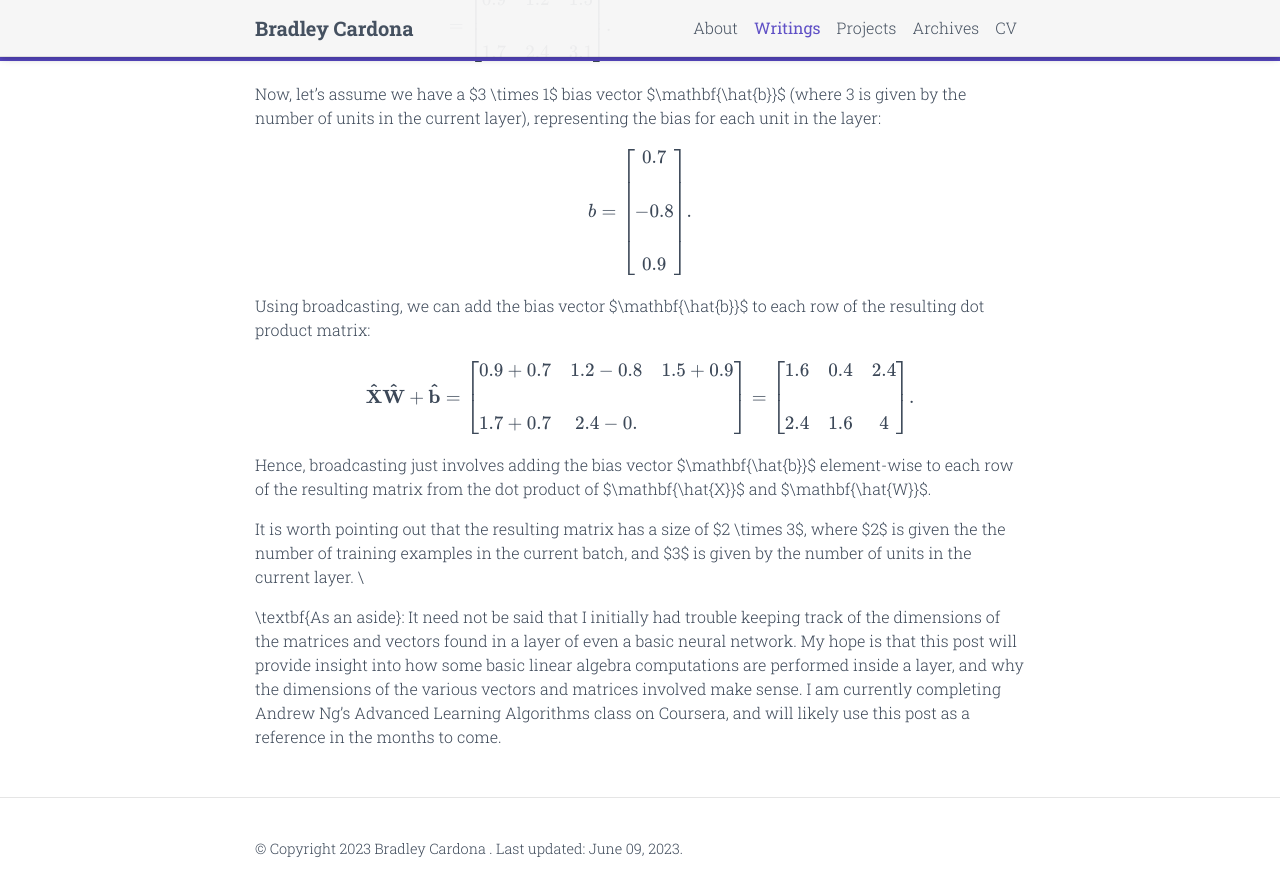
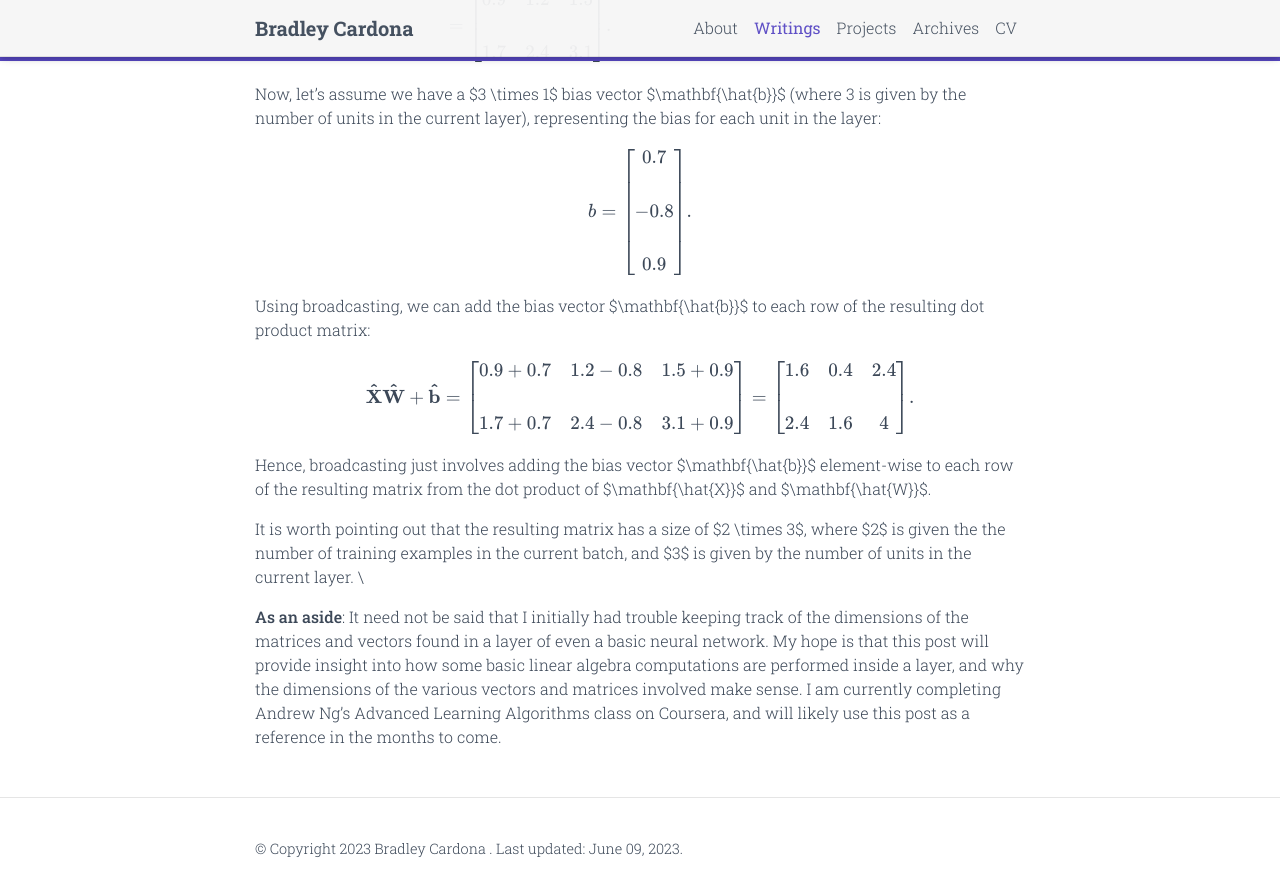
Before and after one commit to BMCARDONA/bmcardona.github.io, a Jekyll site: the page built from _posts/2023-06-09-vectors-and-matrices.md, in a window 1280 px wide and 900 px high, scrolled down 927 px. Shown: the top 896 px of the window. Built offline with Jekyll 4.4.1, drawn with Linux system fonts in a browser that asks for light colours; comment, search, counter and statistics services are not loaded; a style sheet for code colours, icons or effects is not loaded; some of the changed text lies outside the part shown.

Commit message:
fix typo, italics
Typo: Converted a hyphen to an underscore.

Italics: Used \textit{example} instead of **example**

```diff
--- a/_posts/2023-06-09-vectors-and-matrices.md
+++ b/_posts/2023-06-09-vectors-and-matrices.md
@@ -57,7 +57,7 @@ Using broadcasting, we can add the bias vector $\mathbf{\hat{b}}$ to each row of
 $$
 \mathbf{\hat{X}}\mathbf{\hat{W}} + \mathbf{\hat{b}} = \begin{bmatrix}
 0.9 + 0.7 & 1.2 - 0.8 & 1.5 + 0.9 \\\\
-1.7 + 0.7 & 2.4 - 0.
+1.7 + 0.7 & 2.4 - 0.8 & 3.1 + 0.9
 \end{bmatrix} = \begin{bmatrix}
 1.6 & 0.4 & 2.4 \\\\
 2.4 & 1.6 & 4
@@ -69,5 +69,5 @@ Hence, broadcasting just involves adding the bias vector $\mathbf{\hat{b}}$ elem
 It is worth pointing out that the resulting matrix has a size of $2 \times 3$, where $2$ is given the the number of training examples in the current batch, and $3$ is given by the number of units in the current layer. \\
 
 
-\textbf{As an aside}:
+**As an aside**:
 It need not be said that I initially had trouble keeping track of the dimensions of the matrices and vectors found in a layer of even a basic neural network. My hope is that this post will provide insight into how some basic linear algebra computations are performed inside a layer, and why the dimensions of the various vectors and matrices involved make sense. I am currently completing Andrew Ng's Advanced Learning Algorithms class on Coursera, and will likely use this post as a reference in the months to come.
```
Also changed, not shown: other parts of _posts/2023-06-09-vectors-and-matrices.md (+3 -3 lines).
